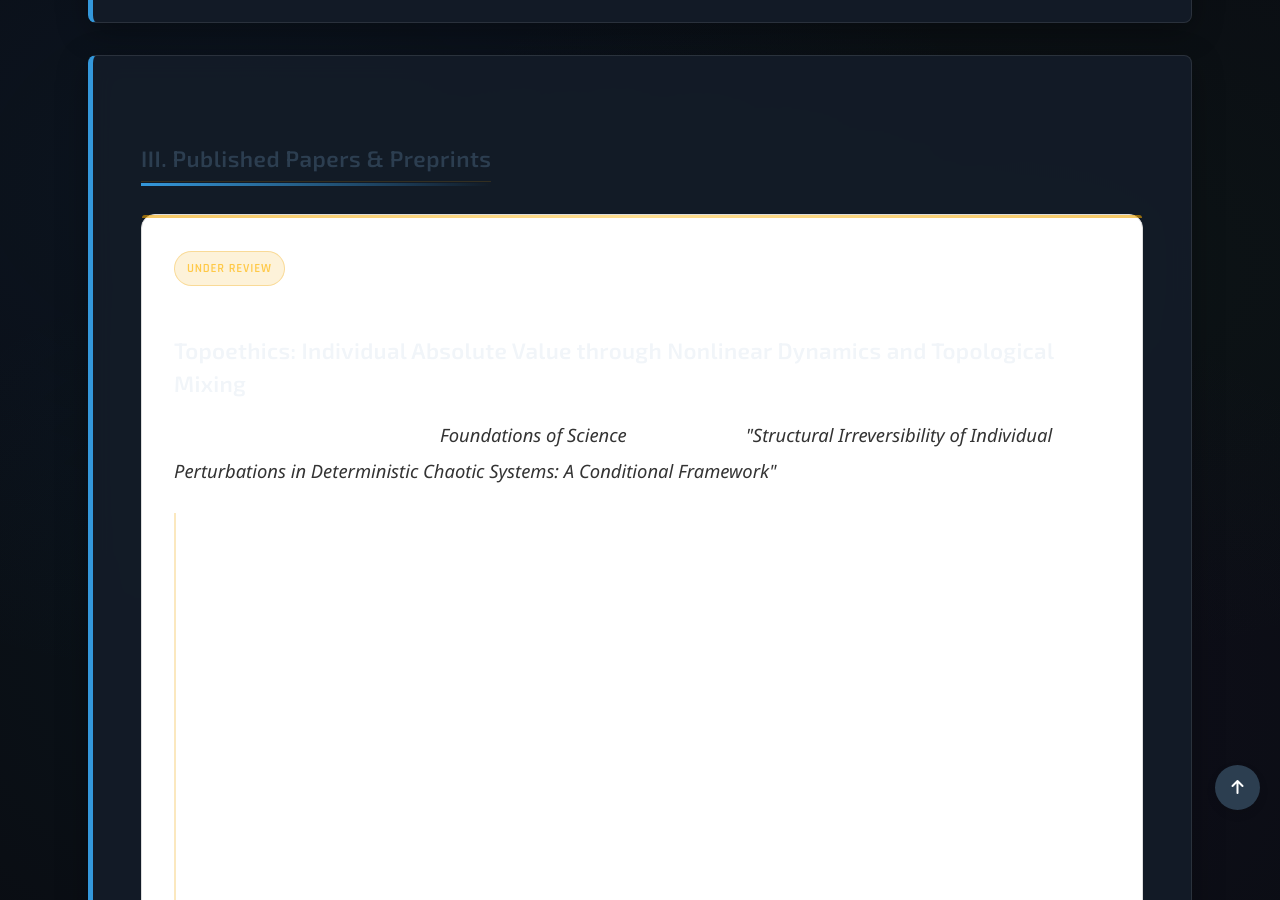
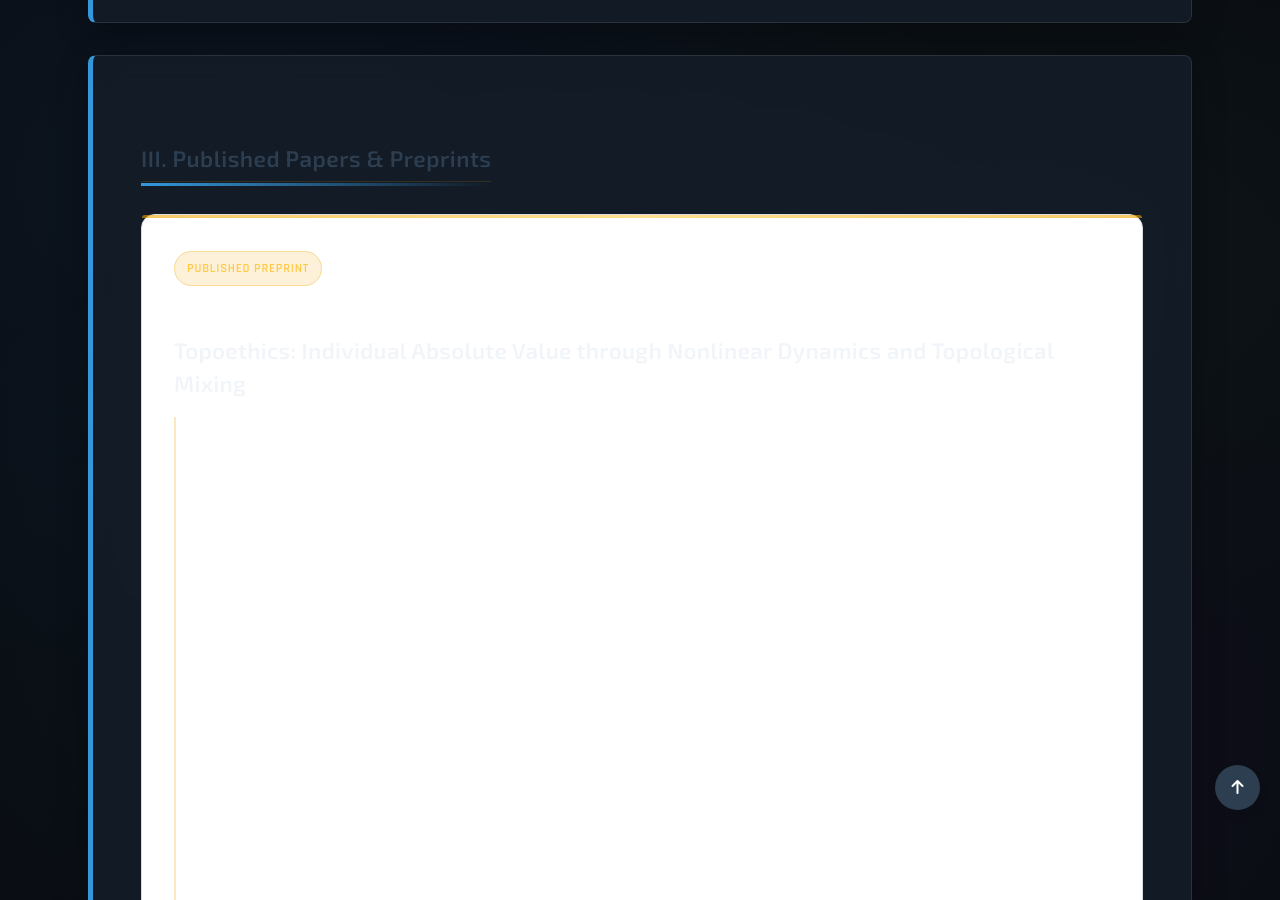
Before and after one commit to Yusukey01/yusukey01.github.io, a Jekyll site: the page built from Mathematics/Research/research_index.html, in a window 1280 px wide and 900 px high, scrolled down 4202 px. Built offline with Jekyll 4.4.1, drawn with Linux system fonts in a browser that asks for light colours.

Commit message:
changed status

```diff
--- a/Mathematics/Research/research_index.html
+++ b/Mathematics/Research/research_index.html
@@ -152,12 +152,8 @@ uses_python: false
         <h2>III. Published Papers & Preprints</h2>
 
         <div class="paper-card">
-            <div class="paper-status status-review">Under Review</div>
+            <div class="paper-status status-review">Published Preprint</div>
             <h3 class="paper-title">Topoethics: Individual Absolute Value through Nonlinear Dynamics and Topological Mixing</h3>
-            <p class="paper-meta">
-                Yusuke Yokota &nbsp;·&nbsp; Submitted to <em>Foundations of Science</em> (Springer) as
-                <em>"Structural Irreversibility of Individual Perturbations in Deterministic Chaotic Systems: A Conditional Framework"</em>, 2026
-            </p>
             <div class="paper-abstract">
                 <p>
                     This paper formalizes the claim that every individual's contribution to a deterministic dynamical system is structurally irreplaceable.
```
